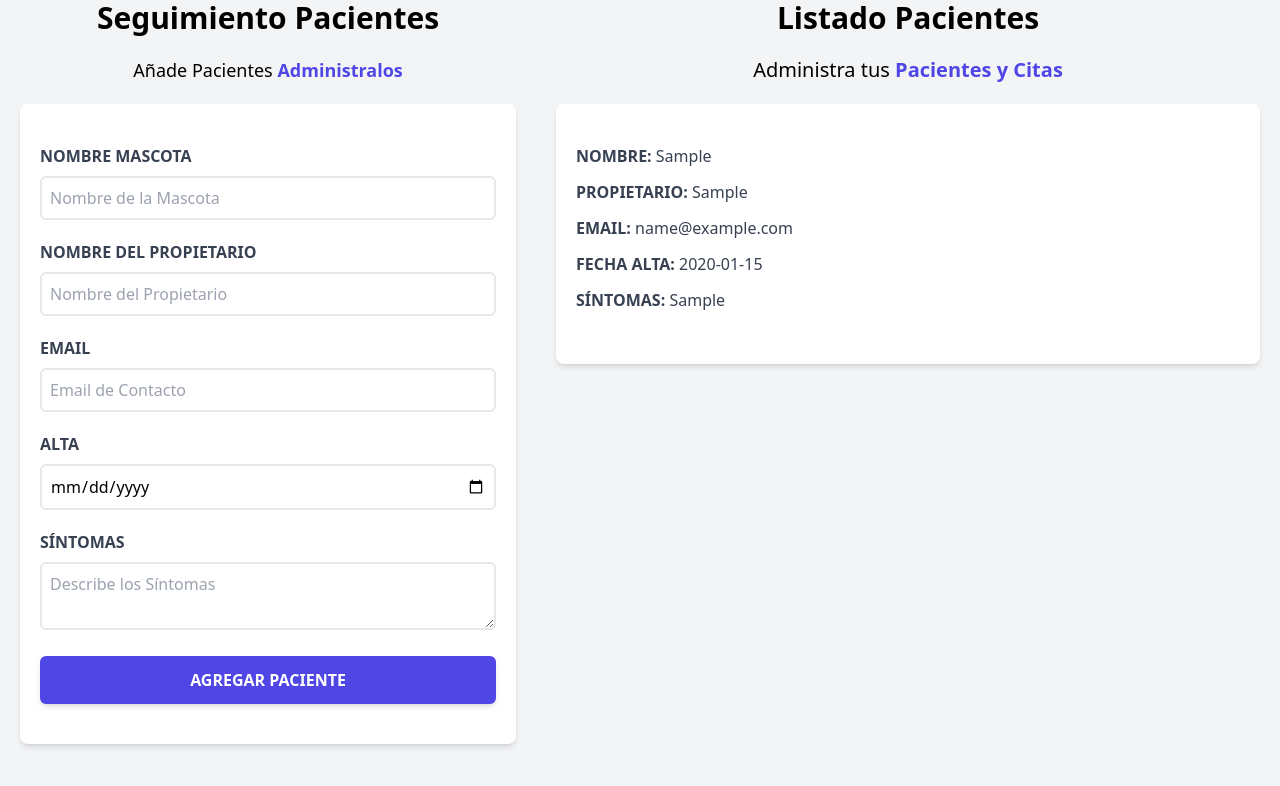
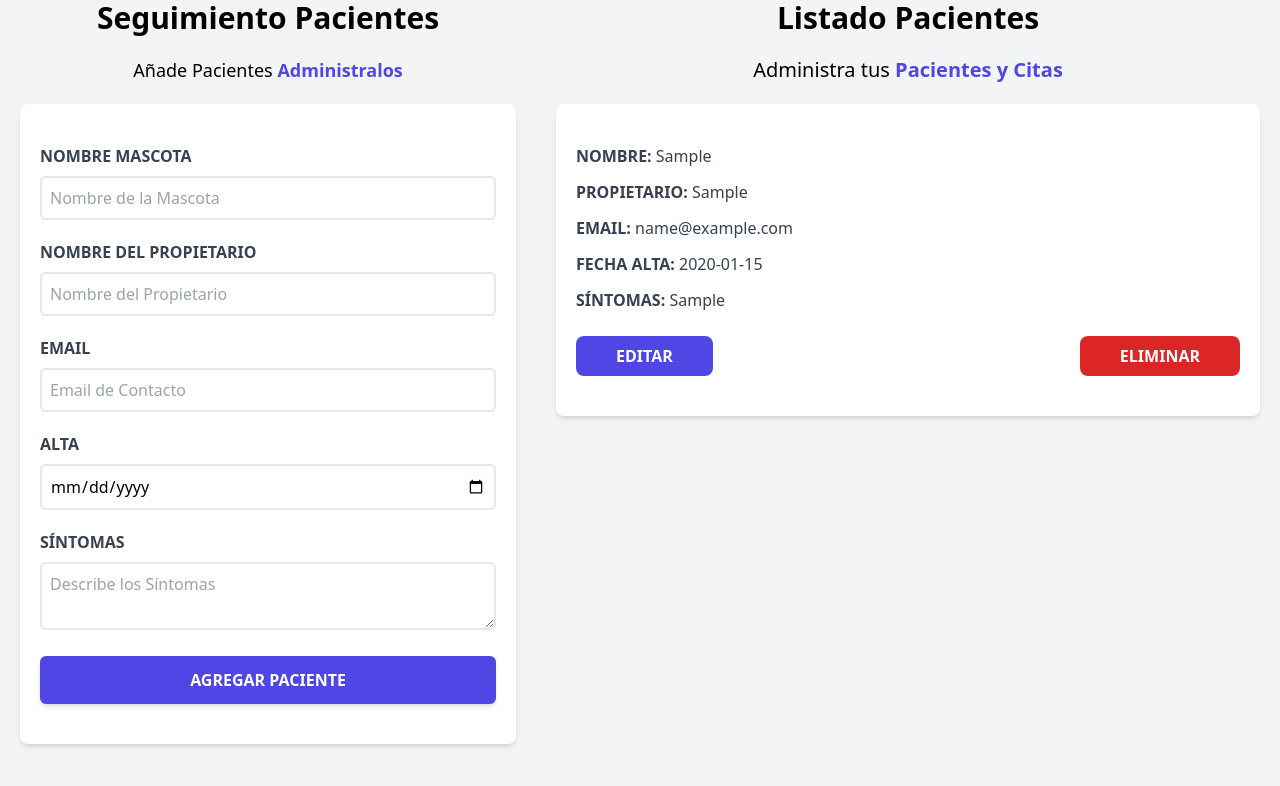
Before and after one commit to OrlayMolina/Citas_Veterinaria, a React (Vite) app in the folder Veterinaria/citas-react/: page / in a window 1280 px wide. Both pictures are taken after typing "Sample", "Sample", "name@example.com", "2020-01-15", "Sample" into the empty fields and a click on the input "Agregar Paciente". Shown: the part 152-938 px from the top of the page. Built offline with nearby package versions, Linux system fonts and the light colour scheme.

Commit message:
Se crea useState para poder editar un paciente en la página.

```diff
--- a/Veterinaria/citas-react/src/App.jsx
+++ b/Veterinaria/citas-react/src/App.jsx
@@ -6,6 +6,7 @@
 function App() {
 
   const [pacientes, setPacientes] = useState([]);
+  const [paciente, setPaciente] = useState({});
 
   return (
     <div className="container mx-auto mt-14">
@@ -16,10 +17,12 @@
         <Formulario
           pacientes={pacientes}
           setPacientes={setPacientes}
+          paciente={paciente}
         />
 
         <ListadoPacientes
           pacientes={pacientes}
+          setPaciente={setPaciente}
         />
       </div>
     </div>
--- a/Veterinaria/citas-react/src/components/ListadoPacientes.jsx
+++ b/Veterinaria/citas-react/src/components/ListadoPacientes.jsx
@@ -1,9 +1,11 @@
 import PropTypes from 'prop-types';
 import Paciente from "./Paciente"
 
-const ListadoPacientes = ({pacientes}) => {
+const ListadoPacientes = ({pacientes, setPaciente}) => {
   return (
     <div className="md:w-1/2 lg:w-3/5 md:h-screen overflow-y-scroll">
+      { pacientes && pacientes.length ? (
+        <>
           <h2 className="font-black text-3xl text-center">Listado Pacientes</h2>
 
           <p className="text-xl mt-5 mb-5 text-center">
@@ -12,8 +14,18 @@
           </p>
 
           {pacientes.map(paciente => (
-        <Paciente key={paciente.id} paciente={paciente} />
+            <Paciente key={paciente.id} paciente={paciente} setPaciente={setPaciente}/>
           ))}
+        </>
+      ) : (
+        <>
+          <h2 className='font-black text-3xl text-center'>No hay Pacientes</h2>
+          <p className='text-xl mt-5 mb-10 text-center'>
+            Comienza Agendando Pacientes {''}
+            <span className='text-indigo-600 font-bold'>y aparecerán en este lugar.</span>
+          </p>
+        </>
+      )}
 
 
     </div>
@@ -22,6 +34,7 @@
 
 ListadoPacientes.propTypes = {
   pacientes: PropTypes.array.isRequired,
+  setPaciente: PropTypes.func.isRequired,
 
 };
 
--- a/Veterinaria/citas-react/src/components/Paciente.jsx
+++ b/Veterinaria/citas-react/src/components/Paciente.jsx
@@ -1,6 +1,6 @@
 import PropTypes from 'prop-types';
 
-const Paciente = ({paciente}) => {
+const Paciente = ({paciente, setPaciente}) => {
   const {nombre, propietario, email, fecha, sintomas} = paciente;
   return (
     <div className="mx-5 bg-white shadow-md px-5 py-10 rounded-lg mb-10">
@@ -23,12 +23,31 @@
         <p className="font-bold mb-3 text-gray-700 uppercase">Síntomas: {''}
           <span className="font-normal normal-case">{sintomas}</span>
         </p>
+
+        <div className='flex justify-between mt-6'>
+          <button
+            type='button'
+            className='py-2 px-10 bg-indigo-600 text-white font-bold uppercase hover:bg-indigo-700 rounded-lg'
+            onClick={ ( ) => setPaciente(paciente) }
+          >Editar
+          </button>
+
+
+          <button
+            type='button'
+            className='py-2 px-10 bg-red-600 text-white font-bold uppercase hover:bg-red-700 rounded-lg'
+
+          >Eliminar
+          </button>
+        </div>
+
       </div>
   )
 }
 
 Paciente.propTypes = {
   paciente: PropTypes.object.isRequired,
+  setPaciente: PropTypes.func.isRequired,
 };
 
 export default Paciente
```
Lines whose indentation alone changed are shown as unchanged.
